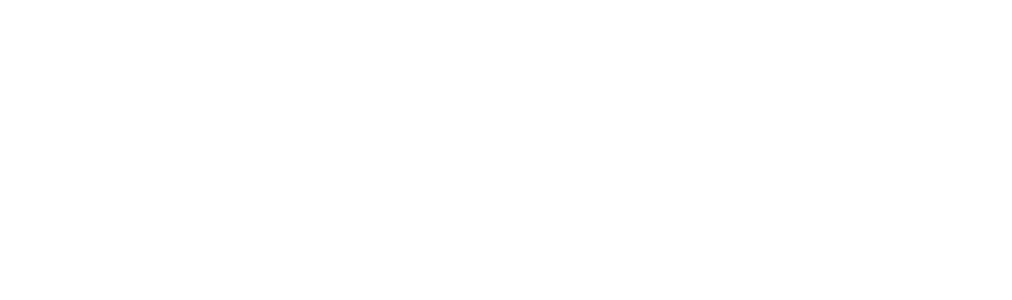
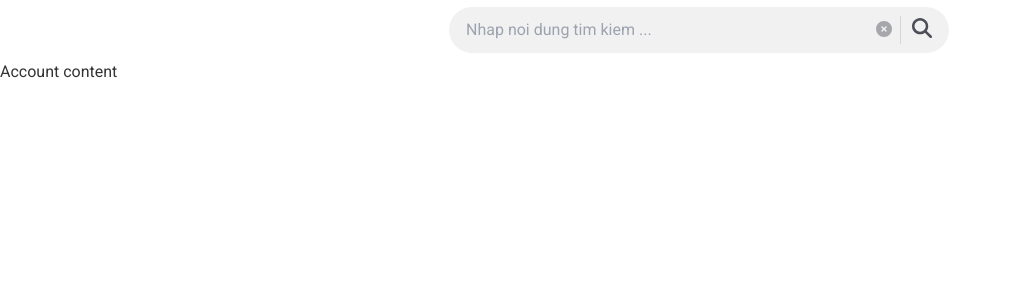
Before and after one commit to hunga516/vi-education, a React (Create React App) app: page /account in a window 1280 px wide. Before the commit this address had no page. Shown: the top 300 px of the page, without its empty margins (0-1012 px from the left). Built offline with nearby package versions, Linux system fonts and the light colour scheme.

Commit message:
fix header border

```diff
--- a/src/App.js
+++ b/src/App.js
@@ -6,24 +6,25 @@ function App() {
 
   return (
     <>
-      <div className="App">
+      <div className="app">
         <BrowserRouter>
           <Routes>
             {publicRoute.map((route, index) => {
+              const Layout = route.layout ? route.layout : DefaultLayout
               const Page = route.element
-              const Layout = route.layout ? route.layout : DefaultLayout
-              return <Route key={index} path={route.path} element={
-                <Layout>
-                  <Page />
-                </Layout>}
-              />
+              return (
+                <Route key={index} path={route.path} element={
+                  <Layout>
+                    <Page />
+                  </Layout>}
+                />
+              )
             })}
           </Routes>
         </BrowserRouter>
       </div>
     </>
   )
-
 }
 
 export default App;
--- a/src/components/Layout/DefaultLayout/index.js
+++ b/src/components/Layout/DefaultLayout/index.js
@@ -1,20 +1,14 @@
-import Header from "../components/Header";
-import Sidebar from "../components/Sidebar";
+import Header from "../components/Header"
 
 function DefaultLayout({ children }) {
-
     return (
-        <div className="">
+        <>
             <Header />
-            <div className="flex justify-center" >
-                <div className="flex w-default-layout-width h-[1000px]">
-                    <Sidebar />
-                    <div className="w-[70%]">{children}</div>
-                </div>
+            <div className="content">
+                {children}
             </div>
-        </div>
-
+        </>
     )
 }
 
-export default DefaultLayout;
+export default DefaultLayout
--- a/src/components/Layout/OnlyHeaderLayout/index.js
+++ /dev/null
@@ -1,13 +0,0 @@
-import Header from "../components/Header";
-
-function OnlyHeaderLayout({ children }) {
-
-    return (
-        <>
-            <Header />
-            <div className="content">{children}</div>
-        </>
-    )
-}
-
-export default OnlyHeaderLayout;
--- a/src/components/Layout/components/Header/index.js
+++ b/src/components/Layout/components/Header/index.js
@@ -1,61 +1,58 @@
-import React, { useRef } from 'react';
-import images from '../../../../assets/images';
-import { FontAwesomeIcon } from '@fortawesome/react-fontawesome';
-import { faCircleXmark, faMagnifyingGlass } from '@fortawesome/free-solid-svg-icons';
-import { faCircle } from '@fortawesome/free-regular-svg-icons';
-import { useEffect } from 'react';
+import images from "../../../../assets/images"
+import { FontAwesomeIcon } from '@fortawesome/react-fontawesome'
+import { faCircleXmark, faCircle, faMagnifyingGlass } from '@fortawesome/free-solid-svg-icons';
+import { useEffect, useRef } from "react";
+function Header() {
 
-function Header() {
-    const search = useRef()
-    const searchIconRef = useRef()
-
+    const searchRef = useRef(null)
+    const searchIconRef = useRef(null)
     useEffect(() => {
         const handleOver = () => {
-            searchIconRef.current.classList.add('bg-[#1618230f]')
-            search.current.classList.add('border-[1px]', 'border-[#1618230f]')
+            searchIconRef.current.classList.add('bg-[#1618231F]')
+            searchRef.current.classList.add('border-[#1618231F]')
+            searchRef.current.classList.remove('border-transparent')
         }
+
         const handleOut = () => {
-            searchIconRef.current.classList.remove('bg-[#1618230f]')
-            search.current.classList.remove('border-[1px]', 'border-[#1618230f]')
+            searchIconRef.current.classList.remove('bg-[#1618231F]')
+            searchRef.current.classList.remove('border-[#1618231F]')
+            searchRef.current.classList.add('border-transparent')
         }
-        search.current.addEventListener('mouseover', handleOver)
-        search.current.addEventListener('mouseout', handleOut)
-        return () => {
-            search.current.removeEventListener('mouseover', handleOver)
-            search.current.removeEventListener('mouseout', handleOut)
-        }
+
+        searchRef.current.addEventListener('mouseover', handleOver)
+        searchRef.current.addEventListener('mouseout', handleOut)
     }, [])
 
-
     return (
-        <header className="wrapper h-default-layout-header flex justify-center bg-white border-b-2 border-black">
-            <div className="inner flex justify-between h-full w-default-layout-width">
-                <div className="logo w-64 h-[58px]">
-                    <img src={images.logo} alt="tiktok" />
+        <>
+            <div className="wrapper flex justify-center">
+                <div className="flex justify-between items-center content h-[60px] w-[1380px]">
+                    <div className="logo h-[42px] w-[118px]">
+                        <img src={images.logo}></img>
                     </div>
                     <div
-                    ref={search}
-                    className="search flex items-center content-center border-[2px] border-transparent pl-[16px] bg-[#F1F1F2] self-center w-[361px] h-[46px] rounded-[92px]"
-                >
+                        ref={searchRef}
+                        className="search flex items-center w-[500px] h-[46px] border-[1px] border-transparent bg-[#1618230F] pl-[16px] py-[12px] rounded-[92px]">
                         <input
-                        className="input focus:outline-none h-full bg-transparent w-full"
-                        placeholder="Tìm video hoặc người dùng..."
+                            placeholder="Nhap noi dung tim kiem ..."
+                            className="input bg-transparent w-full text-[16px] h-[21px]"
                         />
-                    <button className="clear">
+                        <button className="deleteIcon w-[40px] text-[#A6A7AB]">
                             <FontAwesomeIcon icon={faCircleXmark} />
                         </button>
-                    <FontAwesomeIcon icon={faCircle} />
+                        {/* <FontAwesomeIcon icon={faCircle} /> */}
+                        <span className="w-[1px] h-[28px] bg-[#1618231F]"></span>
                         <button
                             ref={searchIconRef}
-                        className="search-icon  w-[52px] py-[11px] pl-[12px] pr-[16px] color-[#a7a7ab] rounded-r-[92px] hover:bg-[#1618230f]"
-                    >
-                        <FontAwesomeIcon icon={faMagnifyingGlass} />
+                            className="searchIcon pl-[11px] pr-[16px] py-[11px] rounded-r-[92px] text-[#4D4E57]">
+                            <FontAwesomeIcon icon={faMagnifyingGlass} style={{ width: '20px', height: '20px' }} />
                         </button>
                     </div>
-                <div className="menu w-[200px] bg-slate-500"></div>
+                    <div className="action"></div>
                 </div>
-        </header>
-    );
+            </div>
+        </>
+    )
 }
 
-export default Header;
+export default Header
--- a/src/components/Layout/components/Sidebar/index.js
+++ /dev/null
@@ -1,9 +0,0 @@
-function Sidebar() {
-    return (
-        <aside className="w-[356px]">
-            <h2>sidebar</h2>
-        </aside>
-    )
-}
-
-export default Sidebar;
--- /dev/null
+++ b/src/pages/AccountPage.js
@@ -0,0 +1,10 @@
+function AccountPage() {
+
+    return (
+        <>
+            <h1>Account content</h1>
+        </>
+    )
+}
+
+export default AccountPage
--- a/src/pages/Following/index.js
+++ /dev/null
@@ -1,10 +0,0 @@
-function Following() {
-
-    return (
-        <>
-            <h1>Day la trang Following</h1>
-        </>
-    )
-}
-
-export default Following
--- /dev/null
+++ b/src/pages/FollowingPage.js
@@ -0,0 +1,10 @@
+function FollowingPage() {
+
+    return (
+        <>
+            <h1>Following content</h1>
+        </>
+    )
+}
+
+export default FollowingPage
--- a/src/pages/Home/index.js
+++ /dev/null
@@ -1,10 +0,0 @@
-function Home() {
-
-    return (
-        <>
-            <h1 className="text-blue-500">Day la trang home</h1>
-        </>
-    )
-}
-
-export default Home
--- /dev/null
+++ b/src/pages/HomePage.js
@@ -0,0 +1,10 @@
+function HomePage() {
+
+    return (
+        <>
+            <h1>Home content</h1>
+        </>
+    )
+}
+
+export default HomePage
--- a/src/pages/Profile/index.js
+++ /dev/null
@@ -1,10 +0,0 @@
-function Profile() {
-
-    return (
-        <>
-            <h1>Day la trang Profile</h1>
-        </>
-    )
-}
-
-export default Profile
```
Also changed, not shown: src/routes/index.js (+7 -7 lines), src/assets/images/logo.svg. Lines whose indentation alone changed are shown as unchanged.
